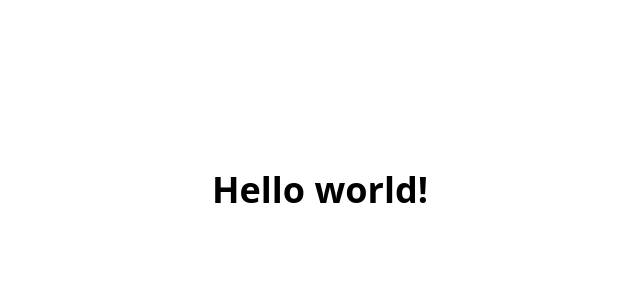
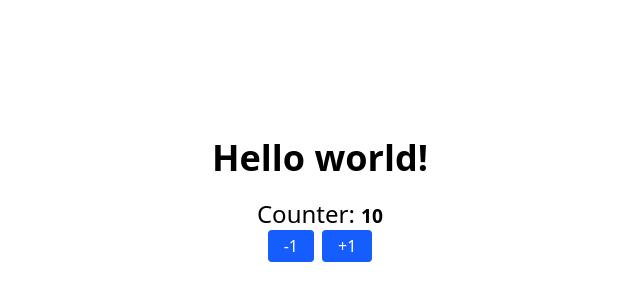
Before and after one commit to alejopua/React-Native-Expo, a React (Vite) app: page / in a window 1280 px wide. Shown: the part 210-510 px from the top of the page, without its empty margins (320-960 px from the left). Built offline with nearby package versions, Linux system fonts and the light colour scheme.

Commit message:
refactor: improve layout structure in App component

```diff
--- a/src/App.tsx
+++ b/src/App.tsx
@@ -1,22 +1,25 @@
-import reactLogo from './assets/react.svg'
+
 
 // import { BasicTypes } from './assets/TypeScript/BasicTypes'
 // import { ObjectLiterals } from './assets/TypeScript/ObjectLiterals'
-import { BasicFunctions } from './assets/TypeScript/BasicFunctions';
+// import { BasicFunctions } from './assets/TypeScript/BasicFunctions';
+
+import { Counter } from "./components/Counter"
 
 export const App = () => {
 
   return (
     <>
-      <div className='flex justify-center items-center h-svh'>
+      <div className='flex flex-col justify-center items-center h-svh'>
           <h1 className="text-4xl font-bold m-5">
             Hello world!
           </h1>
 
+          {/* <BasicTypes /> */}
+          {/* <ObjectLiterals */}
+          {/* <BasicFunctions /> */}
+          <Counter />
       </div>
-      {/* <BasicTypes /> */}
-      {/* <ObjectLiterals */}
-      {/* <BasicFunctions /> */}
 
     </>
   )
```
